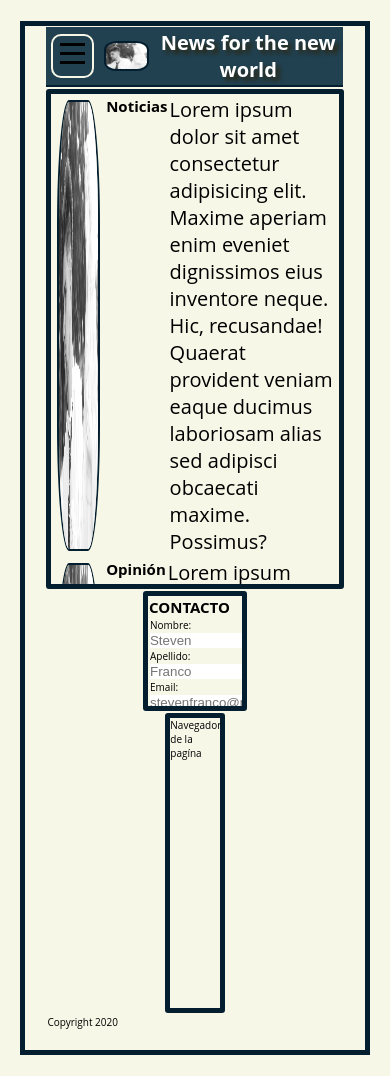
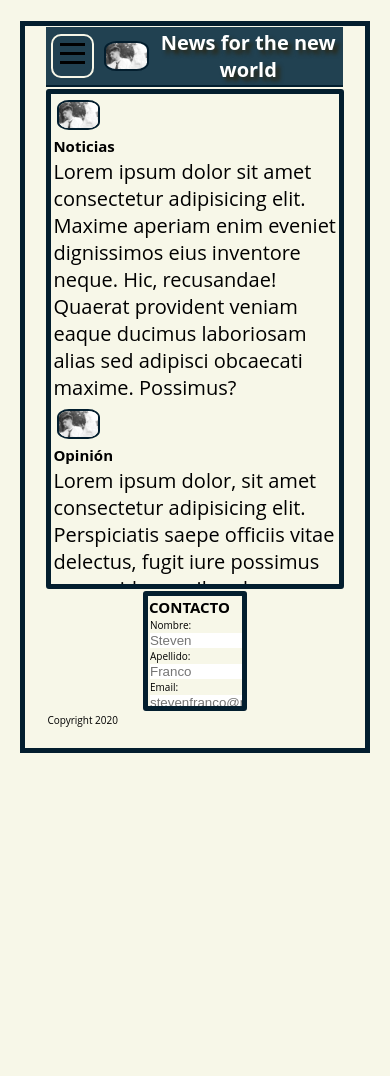
Before and after one commit to afran012/newsPaper, a plain HTML site: page index.html in a window 390 px wide. After the commit the page ends 844 px from the top, so only its background shows below. Drawn offline with Linux system fonts and the light colour scheme.

Commit message:
Fixed media queries

```diff
--- a/index.html
+++ b/index.html
@@ -81,9 +81,7 @@
                 <button type="submit">Enviar</button>
             </form>
         </section>
-        <aside class="aside-bar">
-            Navegador de la pagína
-        </aside>
+
     </main>
     <footer>
         <p>Copyright 2020</p>
--- a/style/Partials/_mediaqueries.scss
+++ b/style/Partials/_mediaqueries.scss
@@ -37,4 +37,10 @@
 
     }
 
+    main.main_section section.news_section article{
+        display: flex;
+        flex-direction: column;
+
+    }
+
 }
```
Also changed, not shown: style/style.css, 1 other file.
